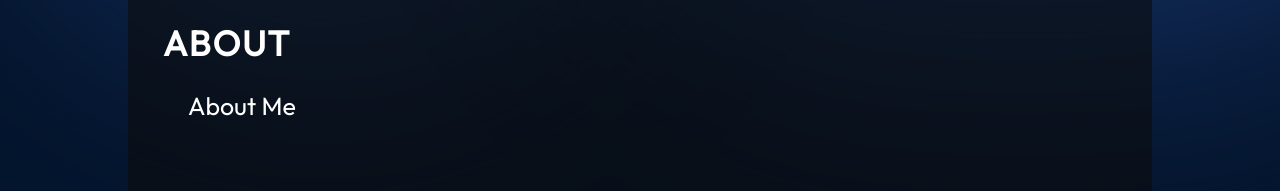
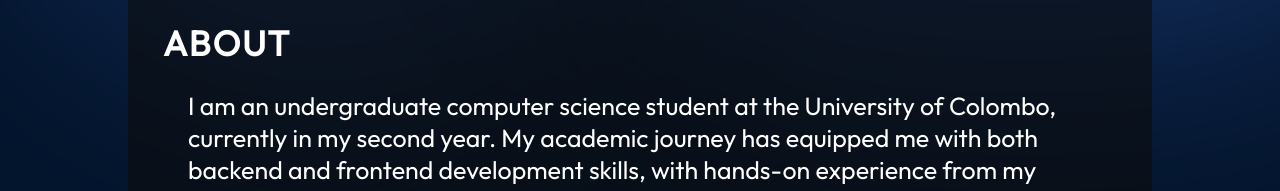
Before and after one commit to SadeepChathushan/SadeepPortfolio, a React (Vite) app: page / in a window 1280 px wide. Shown: the part 598-789 px from the top of the page. Built offline with nearby package versions, Linux system fonts and the light colour scheme.

Commit message:
update about.jsx

```diff
--- a/src/components/About/About.jsx
+++ b/src/components/About/About.jsx
@@ -10,10 +10,6 @@ export const About = () => {
         <div className={styles.content}>
             {/* <img src={getImageUrl("about/image")} alt="about image" className={styles.aboutImage}/> */}
         <ul className={styles.aboutItems}>
-
-            <li className={styles.aboutItem}>
-                <p> About Me</p>
-            </li>
 
             <li className={styles.aboutItem}>
                 {/* <img src={getImageUrl("about/image")} alt="cursor icon" /> */}
```
